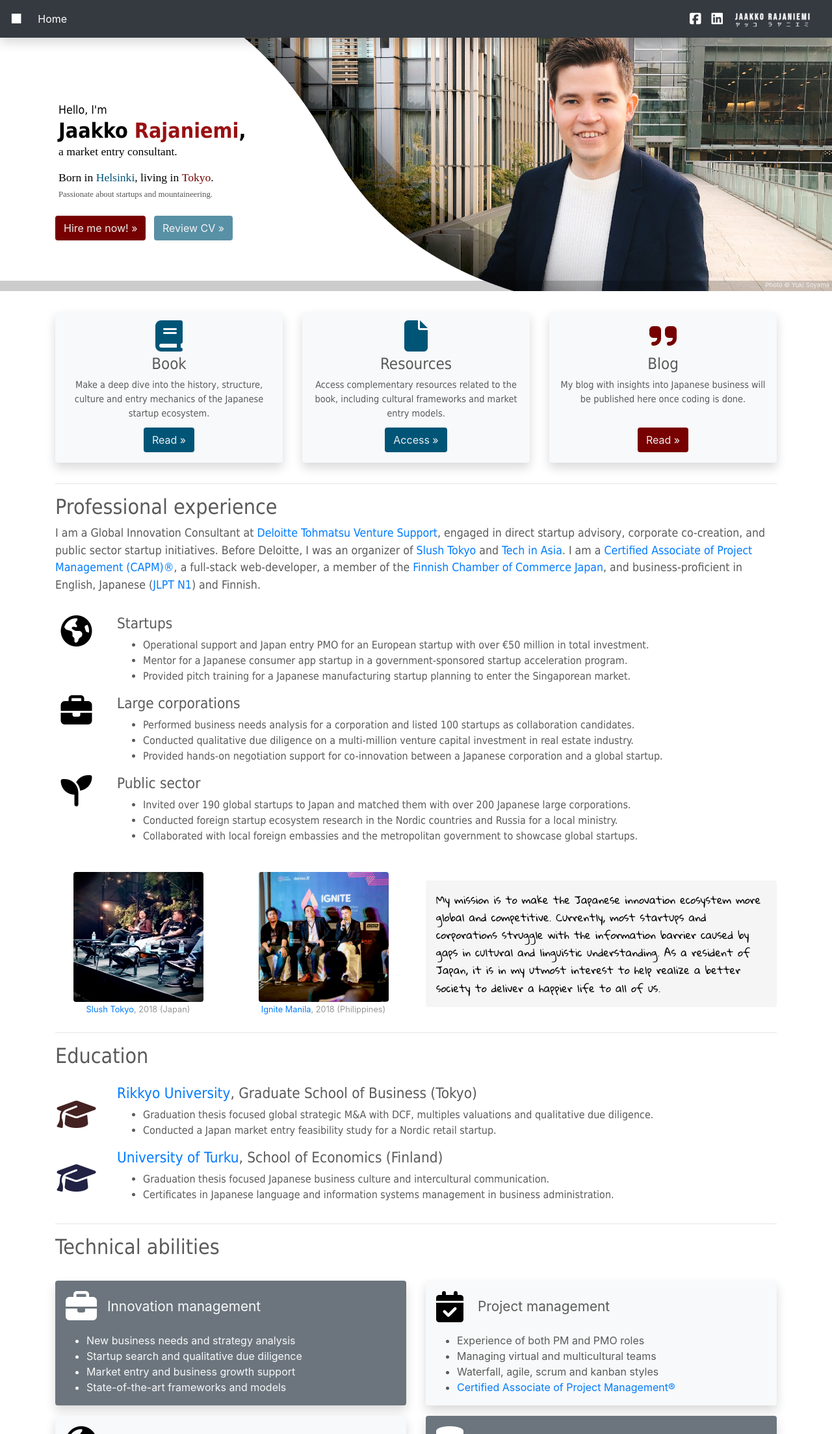
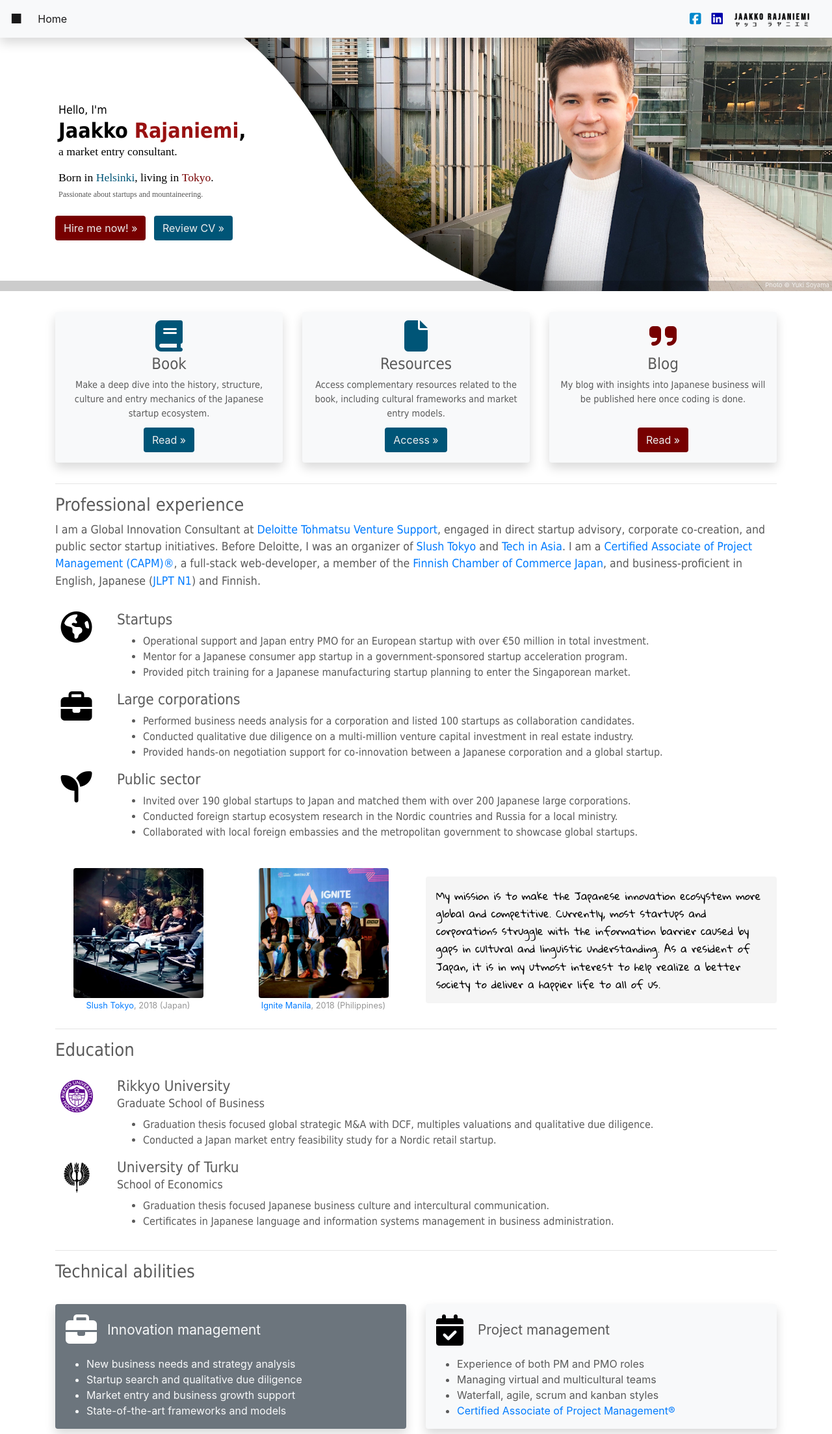
Before and after one commit to jaakkorajaniemi/shuriken, a Django app: template shuriken/apps/core/templates/core/index.html in a window 1280 px wide. Shown: the top 2207 px of the page at 65% size. Run offline with Django 3.2, Linux system fonts and the light colour scheme; the template is opened without the code that fills it, so the values that code supplies are empty; some libraries are stand-ins or nearby versions; some web fonts are replaced.

Commit message:
header 10

```diff
--- a/shuriken/apps/core/forms.py
+++ b/shuriken/apps/core/forms.py
@@ -1,5 +1,7 @@
 from django import forms
 
 class ContactForm(forms.Form):
-    subject = forms.CharField(required=True)
-    message = forms.CharField(widget=forms.Textarea, required=True)
+    name = forms.CharField(required=True, widget=forms.TextInput(attrs={'placeholder':'Your Name'}))
+    subject = forms.CharField(required=True, widget=forms.TextInput(attrs={'placeholder':'Question about work'}))
+    message = forms.CharField(widget=forms.Textarea(attrs={'placeholder':'Write your message body here'}), required=True)
+    email = forms.EmailField(required=False, widget=forms.EmailInput(attrs={'placeholder':'your.own@email.com'}))
--- a/shuriken/apps/core/templates/core/index.html
+++ b/shuriken/apps/core/templates/core/index.html
@@ -57,7 +57,7 @@
         <div class="container sh-experience">
             <div class="row">
                 <div class="col-lg">
-                    <h2>Professional experience</h2>
+                    <h1>Professional experience</h1>
                     <p class="light">
                         I am a Global Innovation Consultant at <a href="https://www2.deloitte.com/jp/en/pages/about-deloitte/articles/dtvs/dtvs.html" target="_blank" rel="noopener">Deloitte Tohmatsu Venture Support</a>,
                         engaged in direct startup advisory, corporate co-creation, and
@@ -73,7 +73,7 @@
                     <i class="fa fa-globe fa-3x pb-2" style="color: #000"></i>
                 </div>
                 <div class="col-lg my-auto">
-                    <h3>Startups</h3>
+                    <h2>Startups</h2>
                     <ul>
                         <li>Operational support and Japan entry PMO for an European startup with over €50 million in total investment.</li>
                         <li>Mentor for a Japanese consumer app startup in a government-sponsored startup acceleration program.</li>
@@ -86,7 +86,7 @@
                     <i class="fa fa-briefcase fa-3x pb-2" style="color: #000"></i>
                 </div>
                 <div class="col-lg my-auto">
-                    <h3>Large corporations</h3>
+                    <h2>Large corporations</h2>
                     <ul>
                         <li>Performed business needs analysis for a corporation and listed 100 startups as collaboration candidates.</li>
                         <li>Conducted qualitative due diligence on a multi-million venture capital investment in real estate industry.</li>
@@ -99,7 +99,7 @@
                     <i class="fa fa-seedling fa-3x pb-2" style="color: #000"></i>
                 </div>
                 <div class="col-lg my-auto">
-                    <h3>Public sector</h3>
+                    <h2>Public sector</h2>
                     <ul>
                         <li>Invited over 190 global startups to Japan and matched them with over 200 Japanese large corporations.</li>
                         <li>Conducted foreign startup ecosystem research in the Nordic countries and Russia for a local ministry.</li>
@@ -132,33 +132,35 @@
 
     <hr class="sh-divider">
 
-    <div class="row featurette">
+    <div class="row">
         <div class="container sh-experience">
             <div class="row">
                 <div class="col-lg">
-                    <h2 class="featurette-heading">{% trans 'Education' %}</h2>
+                    <h1>{% trans 'Education' %}</h1>
                 </div>
             </div>
             <hr class="sh-divider-blank">
             <div class="row">
-                <div class="col-lg-1 my-auto" style="text-align: center">
-                    <i class="fa fa-graduation-cap fa-3x pb-2" style="color: #422"></i>
+                <div class="col-lg-1 my-1" style="text-align: center">
+                    <img src="{% static 'img/rikkyo-university-logo.png' %}" width="50" height="50">
                 </div>
                 <div class="col-lg my-auto">
-                    <h3><a href="https://rikkyo-mib.jp/" target="_blank" rel="noopener">Rikkyo University</a>, Graduate School of Business (Tokyo)</h3>
-                    <ul>
+                    <h2 class="mb-0">Rikkyo University</h2>
+                    <span class="h3-lean">Graduate School of Business</span>
+                    <ul class="mt-2">
                         <li>Graduation thesis focused global strategic M&A with DCF, multiples valuations and qualitative due diligence.</li>
                         <li>Conducted a Japan market entry feasibility study for a Nordic retail startup.</li>
                     </ul>
                 </div>
             </div>
             <div class="row">
-                <div class="col-lg-1 my-auto" style="text-align: center">
-                    <i class="fa fa-graduation-cap fa-3x pb-2" style="color: #224"></i>
+                <div class="col-lg-1 my-1" style="text-align: center">
+                    <img src="{% static 'img/turku-university-logo.gif' %}" width="50" height="50">
                 </div>
                 <div class="col-lg my-auto">
-                    <h3><a href="https://www.utu.fi/en/university/turku-school-of-economics" target="_blank" rel="noopener">University of Turku</a>, School of Economics (Finland)</h3>
-                    <ul>
+                    <h2 class="mb-0">University of Turku</h2>
+                    <span class="h3-lean">School of Economics</span>
+                    <ul class="mt-2">
                         <li>Graduation thesis focused Japanese business culture and intercultural communication.</li>
                         <li>Certificates in Japanese language and information systems management in business administration.</li>
                     </ul>
@@ -173,7 +175,7 @@
         <div class="container sh-abilities">
             <div class="row">
                 <div class="col-lg">
-                    <h2>{% trans 'Technical abilities' %}</span></h2>
+                    <h1>{% trans 'Technical abilities' %}</span></h1>
                 </div>
             </div>
             <hr class="sh-divider-blank">
--- a/static/css/shuriken.css
+++ b/static/css/shuriken.css
@@ -43,6 +43,16 @@ h1, h2, h3, h4, h5, h6 {
   font-weight: 300;
 }
 
+h1 {
+  font-size: 1.7rem;
+}
+
+.h3-lean {
+  font-family: 'Sofia Pro', Tahoma;
+  font-size: 1.1rem;
+}
+
+
 .sh-seotitle {
   margin: 0;
   padding: 0;
@@ -69,7 +79,6 @@ h1, h2, h3, h4, h5, h6 {
 .bg-blue:hover, .btn-blue:hover {
   color: #cce;
 }
-
 
 /* ELEMENTS */
 .sh-divider {
@@ -128,11 +137,11 @@ h1, h2, h3, h4, h5, h6 {
   font-size: 1.1em;
   font-family: 'Sofia Pro Light', Tahoma, sans;
 }
-.sh-experience h2, .sh-abilities h2 {
+.sh-experience h1, .sh-abilities h1 {
   font-family: 'Sofia Pro', Tahoma, sans;
 }
 
-.sh-experience h3 {
+.sh-experience h2 {
   font-family: 'Sofia Pro Light', Tahoma, sans;
   font-size: 1.4em;
   font-weight: 300;
@@ -333,6 +342,11 @@ h1, h2, h3, h4, h5, h6 {
     text-align: center;
   }
 
+  .h3-lean {
+    display: block;
+    text-align: center;
+  }
+
   .sh-desktop-only {
     display: none;
     visibility: hidden;
--- a/templates/base.html
+++ b/templates/base.html
@@ -30,7 +30,7 @@
   <!-- Core css settings will determine font using body language code -->
   <body lang="{{ request.LANGUAGE_CODE }}">
     <header>
-        <nav class="sh-desktop-only navbar shadow navbar-expand-md navbar-dark fixed-top bg-dark" id="sh-nav-full">
+        <nav class="sh-desktop-only navbar shadow navbar-expand-md navbar-light fixed-top bg-light" id="sh-nav-full">
           <!-- Visual element -->
           <a class="navbar-brand" href="#">
             ■
@@ -56,24 +56,24 @@
 
           <!-- Logo and social media -->
           <a class="navbar-brand" href="https://www.facebook.com/jaakkor" target="_blank">
-            <i class="fa fa-facebook-square" style="color: #fff"></i>
+            <i class="fa fa-facebook-square" style="color: #08c"></i>
           </a>
           <a class="navbar-brand" href="https://www.linkedin.com/in/jaakko-rajaniemi-a7a72654/" target="_blank">
-            <i class="fa fa-linkedin-square" style="color: #fff"></i>
+            <i class="fa fa-linkedin-square" style="color: #00a"></i>
           </a>
-          <a class="navbar-brand" href="#"><img src="{% static 'img/nav-logo.png' %}" width="120" height="30" class="img-responsive" alt="{% trans 'Site logo' %}"></a></img>
+          <a class="navbar-brand" href="#"><img src="{% static 'img/nav-logo3.png' %}" width="120" height="30" class="img-responsive" alt="{% trans 'Site logo' %}"></a></img>
         </nav>
 
-        <nav class="sh-mobile-only navbar shadow navbar-expand-md navbar-dark fixed-top bg-dark">
+        <nav class="sh-mobile-only navbar shadow navbar-expand-md navbar-light fixed-top bg-light">
           <!-- Logo and social media -->
           <a class="navbar-brand" href="#">
-            <img src="{% static 'img/nav-logo.png' %}" width="120" height="30" class="img-responsive" alt="{% trans 'Site logo' %}"></a>
+            <img src="{% static 'img/nav-logo3.png' %}" width="120" height="30" class="img-responsive" alt="{% trans 'Site logo' %}"></a>
           </a>
           <a class="navbar-brand" href="https://www.facebook.com/jaakkor" target="_blank">
-            <i class="fa fa-facebook-official" style="color: #fff"></i>
+            <i class="fa fa-facebook-official" style="color: #000"></i>
           </a>
           <a class="navbar-brand mr-auto" href="https://www.linkedin.com/in/jaakko-rajaniemi-a7a72654/" target="_blank">
-            <i class="fa fa-linkedin-square" style="color: #fff"></i>
+            <i class="fa fa-linkedin-square" style="color: #000"></i>
           </a>
 
           <!-- Collapsible button -->
@@ -131,13 +131,13 @@
                                 <p class="mb-2">Hello, I'm</p>
                                 <h2 class="mb-2">Jaakko <span style="color: #911">Rajaniemi</span>,</h2>
                                 <p style="font-family: 'Sofia Pro'; font-weight: 400">a market entry consultant.</p>
-                                <p class="mb-0" style="font-family: 'Sofia Pro Light'">Born in <span style="color: #057; font-weight: 500">Helsinki</span>, living in <span style="color: #700; font-weight: 500">Tokyo</span>.<br/><span style="font-family: 'Sofia Pro Extra Light'; font-size: 0.8rem; color: #555">Passionate about startups and mountaineering.</span></p>
+                                <p class="mb-0" style="font-family: 'Sofia Pro Light'">Born in <span style="color: #057; font-weight: 500">Helsinki</span>, living in <span style="color: #700; font-weight: 500">Tokyo</span>.<br/><span style="font-family: 'Sofia Pro Extra Light'; font-size: 0.75rem; color: #555">Passionate about <span style="font-family: 'Sofia Pro Light'">startups</span> and <span style="font-family: 'Sofia Pro Light'">mountaineering</span>.</span></p>
                                 {% endblock %}
                             </div>
                             {% endif %}
                             {% block HEADER_BUTTONS %}
                             <button class="btn btn-md btn-wine mr-2" onclick="window.location.href='/contact';">{% trans 'Hire me now!' %} &raquo;</button>
-                            <button class="btn btn-md btn-blue" onclick="window.location.href='/contact';" disabled>{% trans 'Review CV' %} &raquo;</button>
+                            <button class="btn btn-md btn-blue" onclick="window.location.href='/#experience';">{% trans 'Review CV' %} &raquo;</button>
                             {% endblock %}
                         </div>
                     </div>
```
Also changed, not shown: shuriken/apps/core/templates/core/contact.html (+21 -2 lines), static/img/nav-logo3.png (added), static/img/rikkyo-university-logo.png (added), static/img/turku-university-logo.gif (added).
